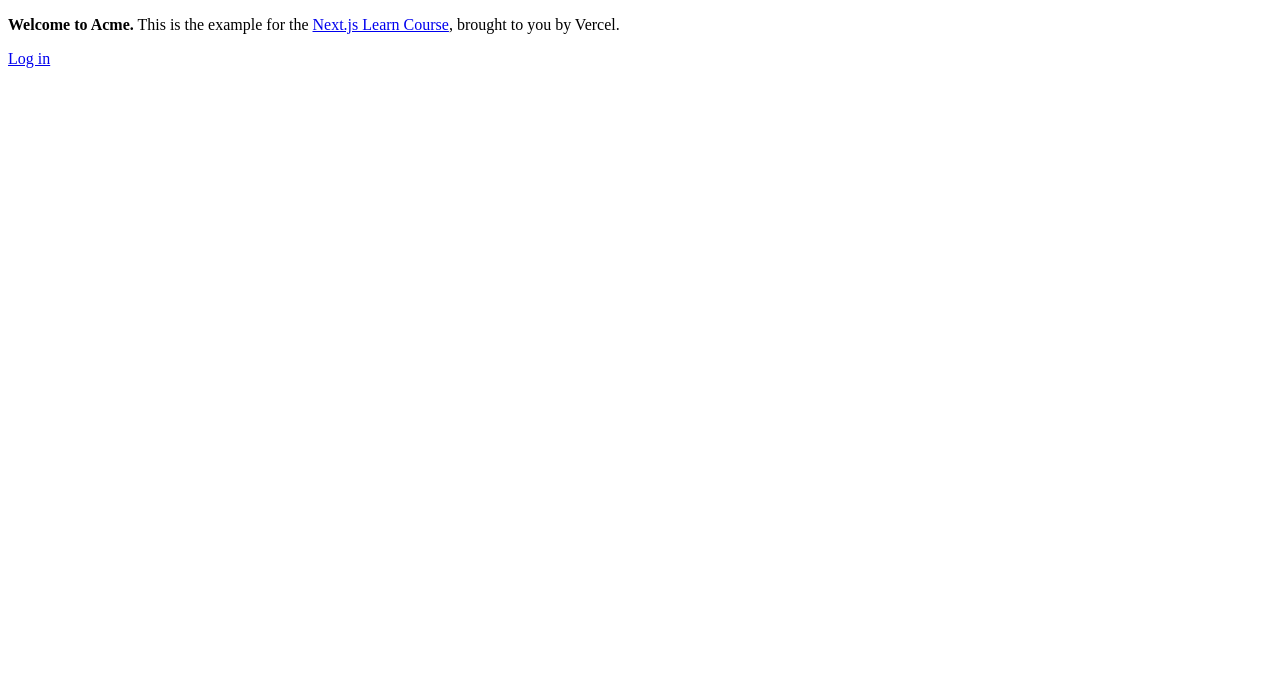
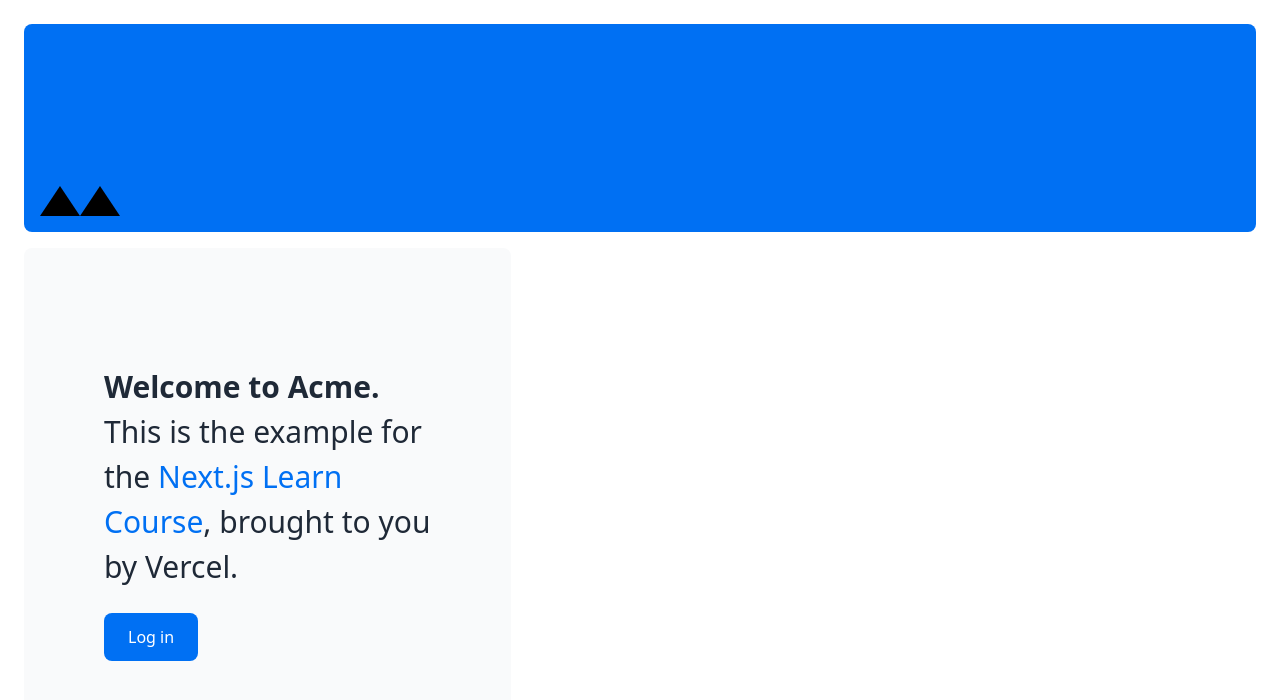
Before and after one commit to irisdew/learn-nextjs-14, a Next.js app: page / in a window 1280 px wide. Shown: the top 700 px of the page. Built offline with nearby package versions, Linux system fonts and the light colour scheme.

Commit message:
ch2. CSS Styling : tailwind, css modules, clsx

```diff
--- a/app/layout.tsx
+++ b/app/layout.tsx
@@ -1,3 +1,5 @@
+import '@/app/ui/global.css';
+
 export default function RootLayout({
   children,
 }: {
--- a/app/page.tsx
+++ b/app/page.tsx
@@ -1,11 +1,13 @@
 import AcmeLogo from '@/app/ui/acme-logo';
+import styles from '@/app/ui/home.module.css';
 
 import Link from 'next/link';
 export default function Page() {
   return (
     <main className="flex min-h-screen flex-col p-6">
       <div className="flex h-20 shrink-0 items-end rounded-lg bg-blue-500 p-4 md:h-52">
-        {/* <AcmeLogo /> */}
+        <div className={styles.shape}></div>
+        <div className="h-0 w-0 border-b-[30px] border-l-[20px] border-r-[20px] border-b-black border-l-transparent border-r-transparent" />
       </div>
       <div className="mt-4 flex grow flex-col gap-4 md:flex-row">
         <div className="flex flex-col justify-center gap-6 rounded-lg bg-gray-50 px-6 py-10 md:w-2/5 md:px-20">
--- /dev/null
+++ b/app/ui/home.module.css
@@ -0,0 +1,7 @@
+.shape {
+  height: 0;
+  width: 0;
+  border-bottom: 30px solid black;
+  border-left: 20px solid transparent;
+  border-right: 20px solid transparent;
+}
```
